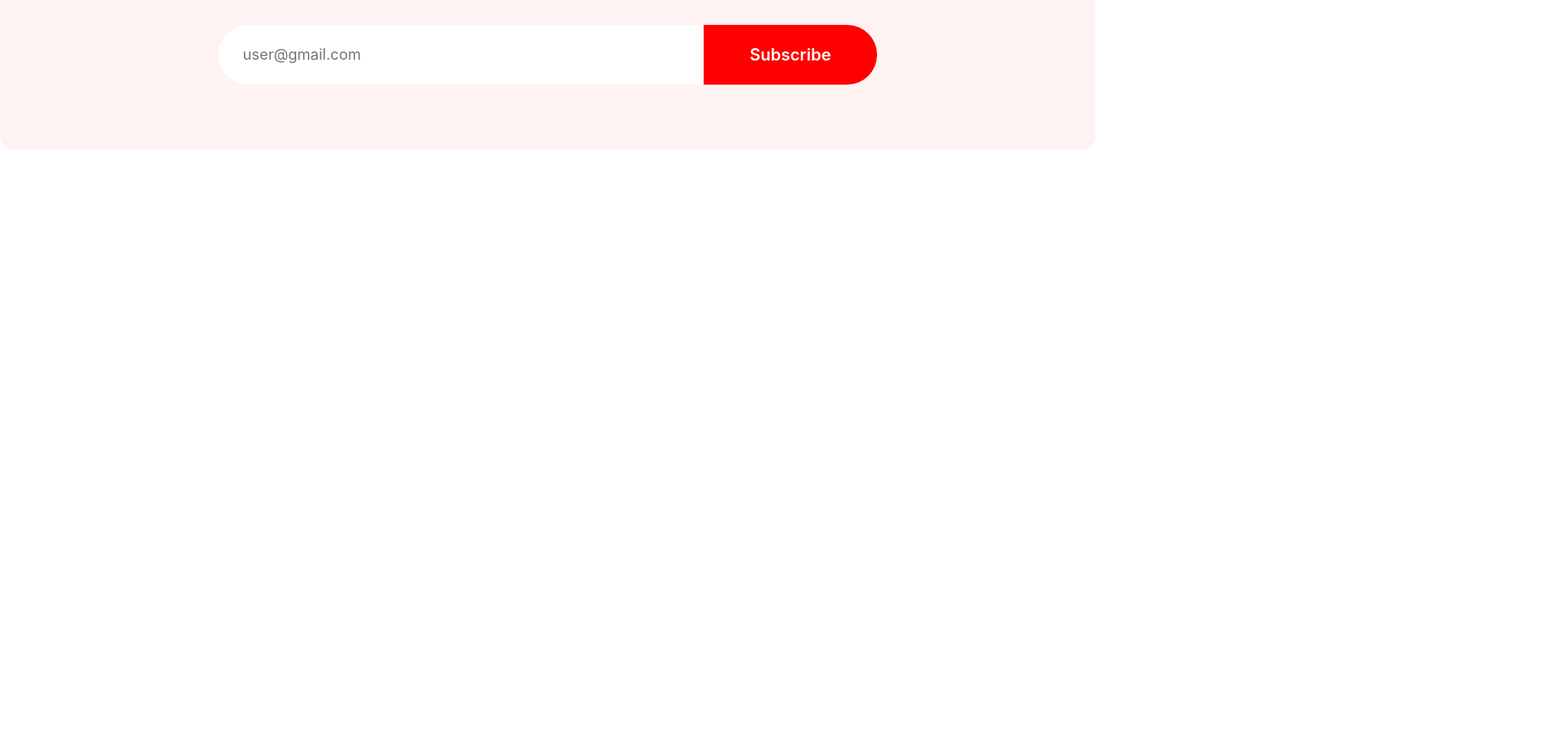
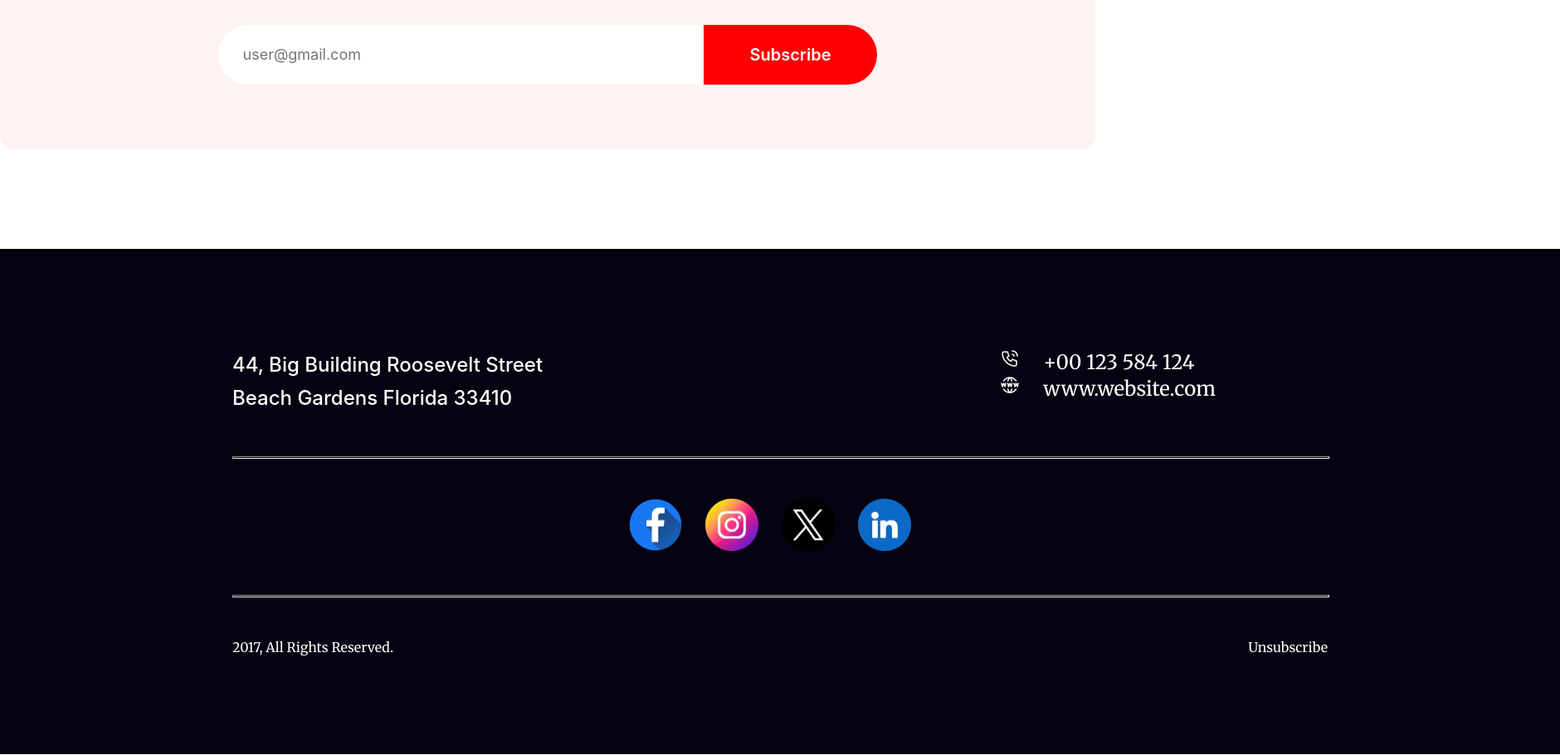
Before and after one commit to Prodhan1971/as-one-new-year-new, a plain HTML site: page index.html in a window 1280 px wide. Shown: the part 6495-7405 px from the top of the page at 83% size, 1880 px wide, since content can reach past the window. Before the commit the page ends 6795 px from the top, so only its background shows below. Drawn offline with Linux system fonts and the light colour scheme.

Commit message:
Footer section and all complete

```diff
--- a/index.html
+++ b/index.html
@@ -165,4 +165,41 @@
     </main>
 </body>
 
+<footer>
+    <div class="upper-footer">
+        <div class="foot-address">
+            <p>44, Big Building Roosevelt Street
+                Beach Gardens Florida 33410
+            </p>
+        </div>
+        <div class="contact">
+            <div>
+                <div class="number">
+                    <img src="images/call.png" alt="">
+                    &nbsp &nbsp +00 123 584 124
+                </div>
+                <div class="website">
+                    <img src="images/website.png" alt="">
+                    &nbsp &nbsp www.website.com
+                </div>
+
+            </div>
+        </div>
+    </div>
+    <hr>
+    <div class="middle-footer">
+        <div class="icon-img">
+            <img src="images/facebook.png" alt="">
+            <img src="images/instagram.png" alt="">
+            <img src="images/twitter.png" alt="">
+            <img src="images/linkedin.png" alt="">
+        </div>
+    </div>
+    <hr>
+    <div class="lower-footer">
+        <p>2017, All Rights Reserved.</p>
+        <p>Unsubscribe</p>
+    </div>
+</footer>
+
 </html>
--- a/styles/style.css
+++ b/styles/style.css
@@ -438,3 +438,68 @@
   border: none;
   padding: 24px 56px;
 }
+
+/* footer section */
+
+footer {
+  background: #070211;
+  color: white;
+  width: 1600px;
+  height: 609px;
+  margin: auto;
+  padding: 0 140px;
+}
+
+.upper-footer {
+  display: flex;
+  justify-content: space-between;
+}
+
+.upper-footer p {
+  width: 375px;
+  color: #fff;
+  margin: 120px 140px 50px;
+  font-family: Inter;
+  font-size: 24px;
+  font-style: normal;
+  font-weight: 500;
+  line-height: 40px;
+}
+
+.upper-footer .contact {
+  color: #fff;
+  margin: 120px 275px 50px 140px;
+  font-family: Inter;
+  font-size: 24px;
+  font-style: normal;
+  font-weight: 500;
+  line-height: normal;
+}
+
+hr {
+  margin-left: 140px;
+  width: 1320px;
+  height: 1px;
+}
+
+.middle-footer {
+  display: flex;
+  justify-content: center;
+  margin: 48px auto;
+}
+
+.middle-footer .icon-img img {
+  margin-right: 24px;
+  width: 64px;
+  height: 64px;
+  flex-shrink: 0;
+}
+
+.lower-footer {
+  display: flex;
+  justify-content: space-between;
+}
+
+.lower-footer p {
+  margin: 50px 140px 120px;
+}
```
Also changed, not shown: images/website.png (renamed from images/vebsite.png).
